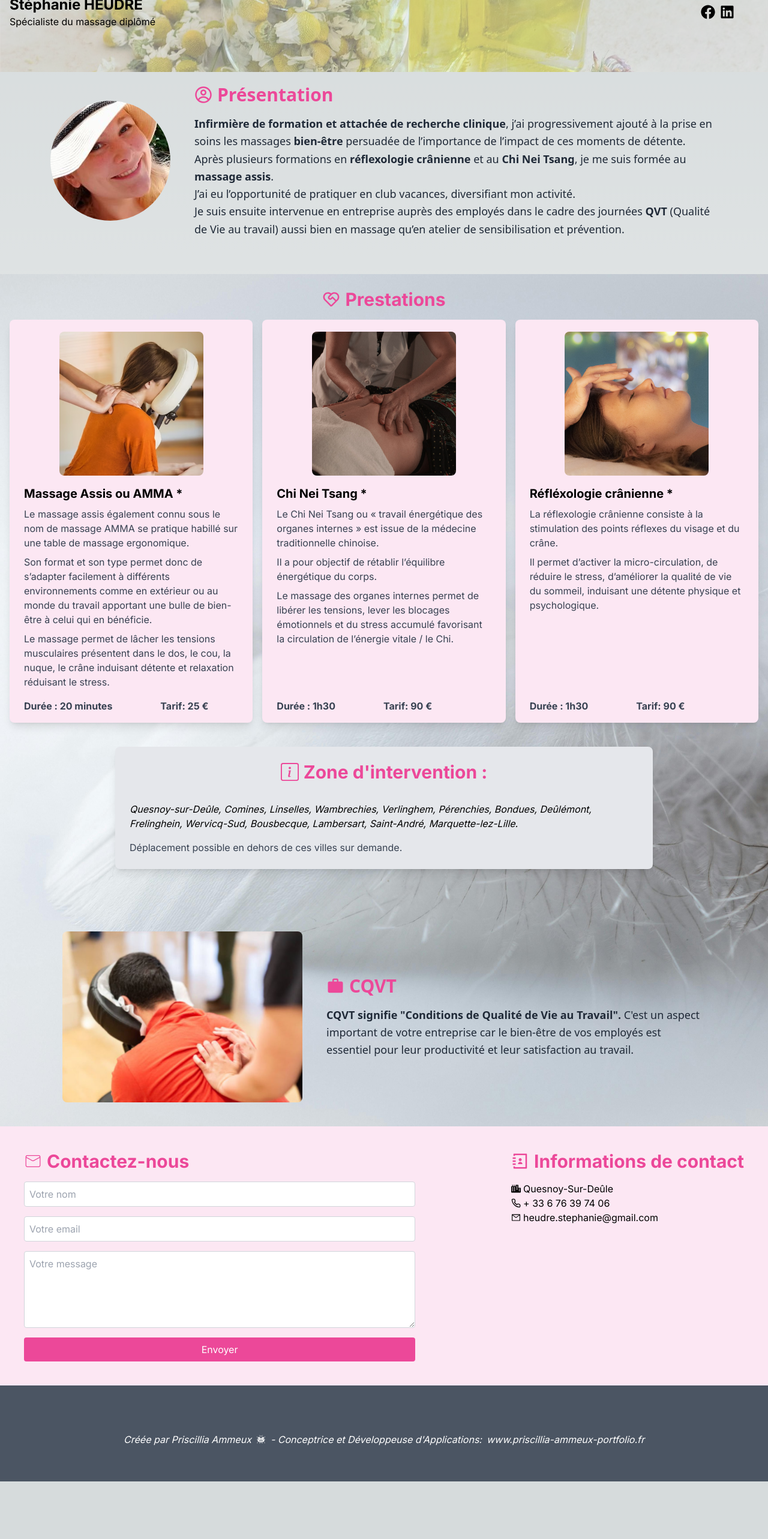
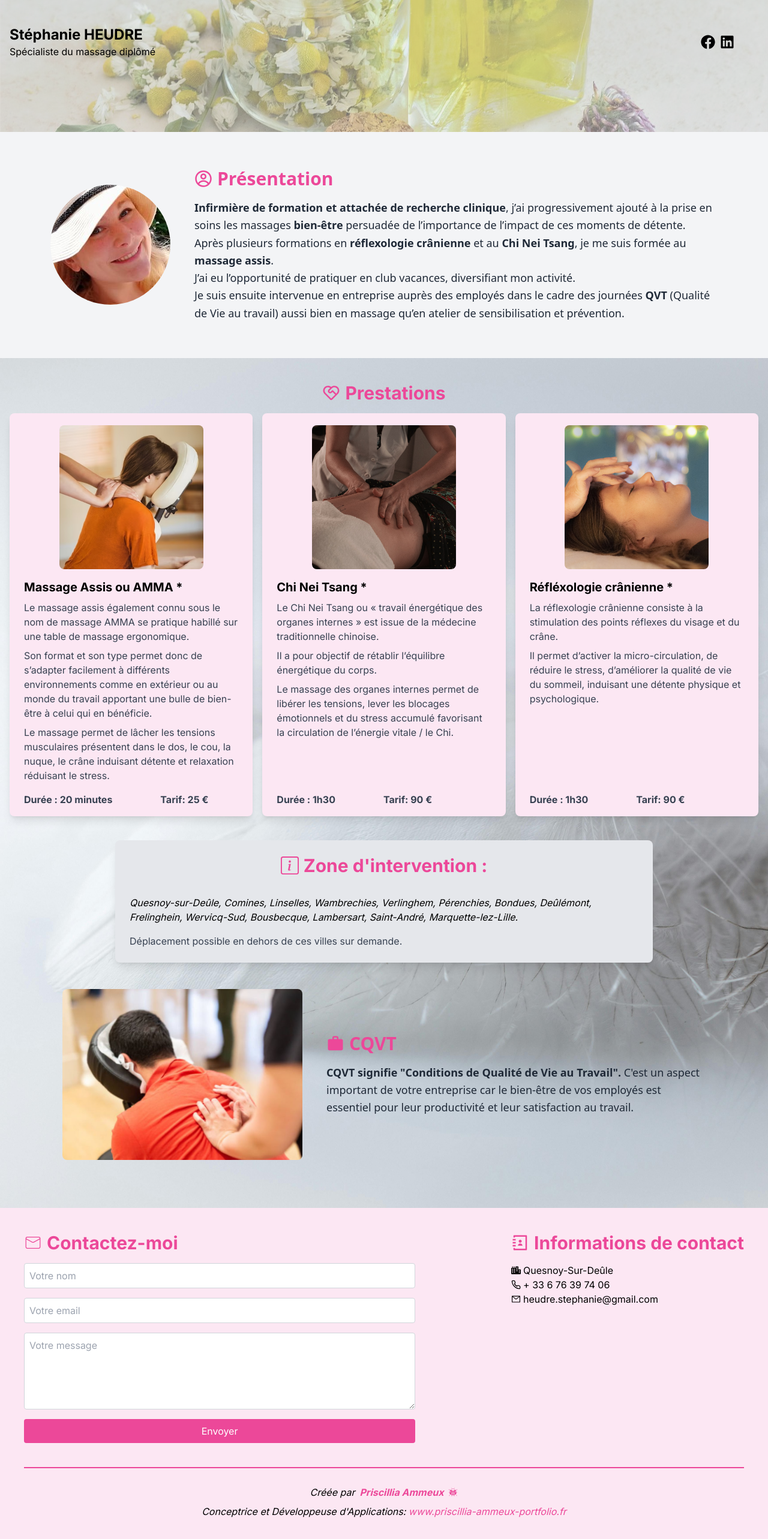
Before and after one commit to PriscilliaAmmeux/massage_stephanie, a Next.js app: page / in a window 1280 px wide. Shown: the part 80-2646 px from the top of the page at 60% size. Before the commit the page ends 2550 px from the top, so only its background shows below. Built offline with nearby package versions, Linux system fonts and the light colour scheme.

Commit message:
change color, add margin

```diff
--- a/src/app/page.tsx
+++ b/src/app/page.tsx
@@ -16,8 +16,10 @@ export default function Home() {
   return (
     <main className="flex min-h-screen flex-col items-center justify-between">
       <Header />
-      <section className="w-full flex flex-col items-center justify-center gap-10">
-        <Presentation />
+      <section className="w-full flex flex-col items-center justify-center">
+        <div className="w-full bg-gray-100 flex items-center justify-center">
+          <Presentation />
+        </div>
         <div
           className="bg-cover"
           style={{ backgroundImage: `url(${backgroundImage.src})` }}>
--- a/src/app/ui/footer/footer.tsx
+++ b/src/app/ui/footer/footer.tsx
@@ -4,23 +4,30 @@ import InfoContact from "../infoContact/infoContact";
 
 export default function Footer() {
   return (
-    <footer className="w-full bg-pink-100">
-      <div className=" flex justify-between gap-40 p-10">
+    <footer className="w-full bg-pink-100 p-10">
+      <div className=" flex justify-between gap-40 ">
         <Form />
         <InfoContact />
       </div>
 
-      <p className="flex items-center justify-center h-40 pt-5 italic text-white bg-gray-600 gap-2">
-        Créée par Priscillia Ammeux <GiLadybug /> - Conceptrice et Développeuse
-        d&apos;Applications:
+      <div className="flex flex-col items-center justify-center pt-10 gap-2">
+        <hr className="w-full border-t-2 border-pink-500 mb-5" />
+        <p className="italic flex gap-2 items-center">
+          Créée par{" "}
+          <span className="font-bold text-pink-500">Priscillia Ammeux</span>{" "}
+          <GiLadybug className="text-pink-500" />
+        </p>
+        <p className="italic">
+          Conceptrice et Développeuse d&apos;Applications:{" "}
           <a
             href="http://www.priscillia-ammeux-portfolio.fr"
-          className="hover:text-pink-500"
+            className="text-pink-500 hover:underline"
             target="_blank"
             rel="noopener noreferrer">
             www.priscillia-ammeux-portfolio.fr
           </a>
         </p>
+      </div>
     </footer>
   );
 }
--- a/src/app/ui/form/form.tsx
+++ b/src/app/ui/form/form.tsx
@@ -28,7 +28,7 @@ export default function Form() {
 
   return (
     <form onSubmit={handleSubmit} className="flex-1 flex flex-col">
-      <Title title="Contactez-nous" Icon={CiMail} />
+      <Title title="Contactez-moi" Icon={CiMail} />
       <input
         type="text"
         name="name"
--- a/src/app/ui/header/header.tsx
+++ b/src/app/ui/header/header.tsx
@@ -14,7 +14,7 @@ export default function Header() {
   return (
     <header
       className="w-full flex justify-around items-center p-4 relative"
-      style={{ width: "100%", height: "200px" }}>
+      style={{ width: "100%", height: "300px" }}>
       <BackgroundImageRotator
         images={images}
         intervalTime={intervalTime}
--- a/src/app/ui/presentation/presentation.tsx
+++ b/src/app/ui/presentation/presentation.tsx
@@ -5,7 +5,7 @@ import { CgProfile } from "react-icons/cg";
 
 export default function Presentation() {
   return (
-    <section className="max-w-6xl mx-auto p-5 flex items-center font-sans text-gray-800">
+    <section className="max-w-6xl p-5 flex items-center font-sans text-gray-800 mt-10 mb-10">
       <Image
         src={imageProfil}
         alt="photo profil"
--- a/src/app/ui/prestations/prestations.tsx
+++ b/src/app/ui/prestations/prestations.tsx
@@ -6,7 +6,7 @@ import { BsInfoSquare } from "react-icons/bs";
 
 export default function Prestations() {
   return (
-    <section className=" pt-6 pb-6 ">
+    <section className=" pt-10 ">
       <div className="flex justify-center">
         <Title title="Prestations" Icon={RiServiceLine} />
       </div>
--- a/src/app/ui/qvt/qvt.tsx
+++ b/src/app/ui/qvt/qvt.tsx
@@ -5,7 +5,7 @@ import cqvt from "../../../../public/cqvt.jpg";
 
 export default function Qvt() {
   return (
-    <section className="mt-10 max-w-6xl mx-auto p-10 flex items-center font-sans text-gray-800">
+    <section className="mt-1 mb-10 max-w-6xl mx-auto p-10 flex items-center font-sans text-gray-800">
       <Image
         src={cqvt}
         alt="photo profil"
```
Lines whose indentation alone changed are shown as unchanged.
